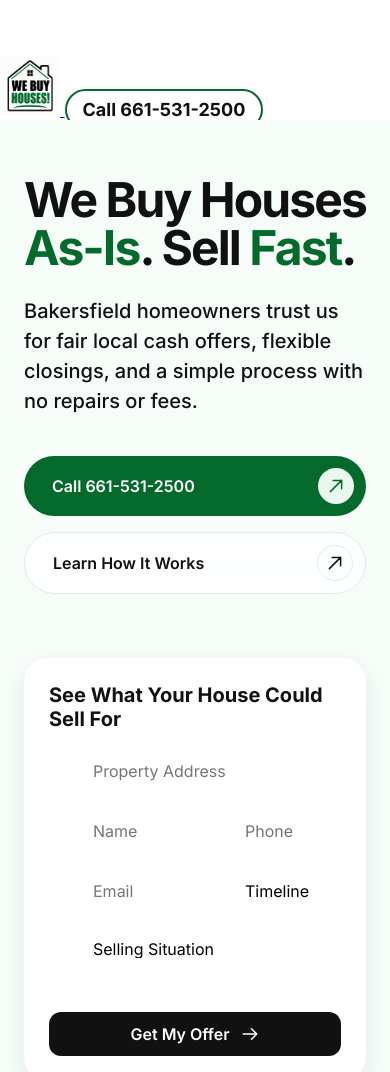
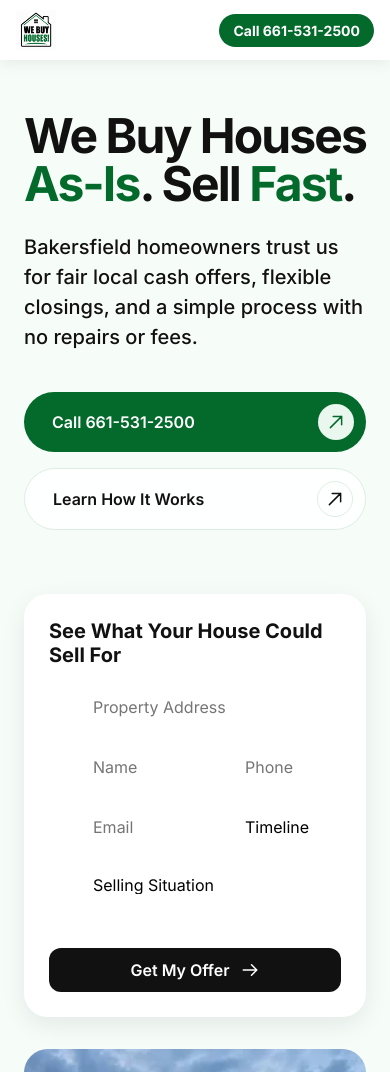
Before and after one commit to ABDR-Again/landing-bakerfield, a website built with Vite: page index.html in a window 390 px wide. Shown: the top 1072 px of the page. Built offline with nearby package versions, Linux system fonts and the light colour scheme.

Commit message:
UI Fix: Replaced broken fixed navbar with responsive bhs-top-strip

```diff
--- a/index.html
+++ b/index.html
@@ -542,11 +542,77 @@ j=d.createElement(s),dl=l!='dataLayer'?'&l='+l:'';j.async=true;j.src=
 height="0" width="0" style="display:none;visibility:hidden"></iframe></noscript>
 <!-- End Google Tag Manager (noscript) -->
   <!-- Fixed Navigation Bar -->
-  <nav class="uw-fixed-nav" id="uwFixedNav" style="justify-content: space-between;">
-    <a href="https://bakersfieldhomesolutions.com" class="uw-nav-logo-link" aria-label="Bakersfield Home Solutions - Go to homepage">
-      <img src="./assets/optimized/logo-br.webp" alt="Bakersfield Home Solutions" width="240" height="60" style="height: 60px; width: auto;">
+  <style>
+    .bhs-top-strip {
+      position: fixed;
+      top: 0;
+      left: 0;
+      width: 100%;
+      z-index: 99999;
+      background-color: #ffffff;
+      box-shadow: 0 2px 15px rgba(0,0,0,0.08);
+      display: flex;
+      justify-content: space-between;
+      align-items: center;
+      padding: 12px 24px;
+      box-sizing: border-box;
+    }
+    .bhs-top-strip-logo {
+      display: flex;
+      align-items: center;
+    }
+    .bhs-top-strip-logo img {
+      height: 50px;
+      width: auto;
+      max-width: 220px;
+      object-fit: contain;
+    }
+    .bhs-top-strip-btn {
+      background-color: #036A2B;
+      color: #ffffff !important;
+      font-weight: 700;
+      text-decoration: none;
+      padding: 10px 20px;
+      border-radius: 9999px;
+      font-size: 1rem;
+      white-space: nowrap;
+      transition: background-color 0.2s;
+    }
+    .bhs-top-strip-btn:hover {
+      background-color: #024D20;
+    }
+    @media (max-width: 600px) {
+      .bhs-top-strip {
+        padding: 10px 16px;
+      }
+      .bhs-top-strip-logo img {
+        height: 40px;
+        max-width: 160px;
+      }
+      .bhs-top-strip-btn {
+        padding: 8px 14px;
+        font-size: 0.875rem;
+      }
+    }
+    @media (max-width: 380px) {
+      .bhs-top-strip {
+        padding: 8px 12px;
+      }
+      .bhs-top-strip-logo img {
+        height: 32px;
+        max-width: 130px;
+      }
+      .bhs-top-strip-btn {
+        padding: 6px 10px;
+        font-size: 0.8rem;
+      }
+    }
+  </style>
+  <nav class="bhs-top-strip">
+    <a href="https://bakersfieldhomesolutions.com" class="bhs-top-strip-logo" aria-label="Bakersfield Home Solutions - Go to homepage">
+      <img src="./assets/optimized/logo-br.webp" alt="Bakersfield Home Solutions" width="240" height="60">
     </a>
-    <a href="tel:6615312500" style="font-size: 1.125rem; font-weight: 700; color: #111111; text-decoration: none; padding: 0.5rem 1rem; border: 2px solid #036A2B; border-radius: 9999px; transition: all 0.3s ease;">
+    <a href="tel:6615312500" class="bhs-top-strip-btn">
       Call 661-531-2500
     </a>
   </nav>
```
